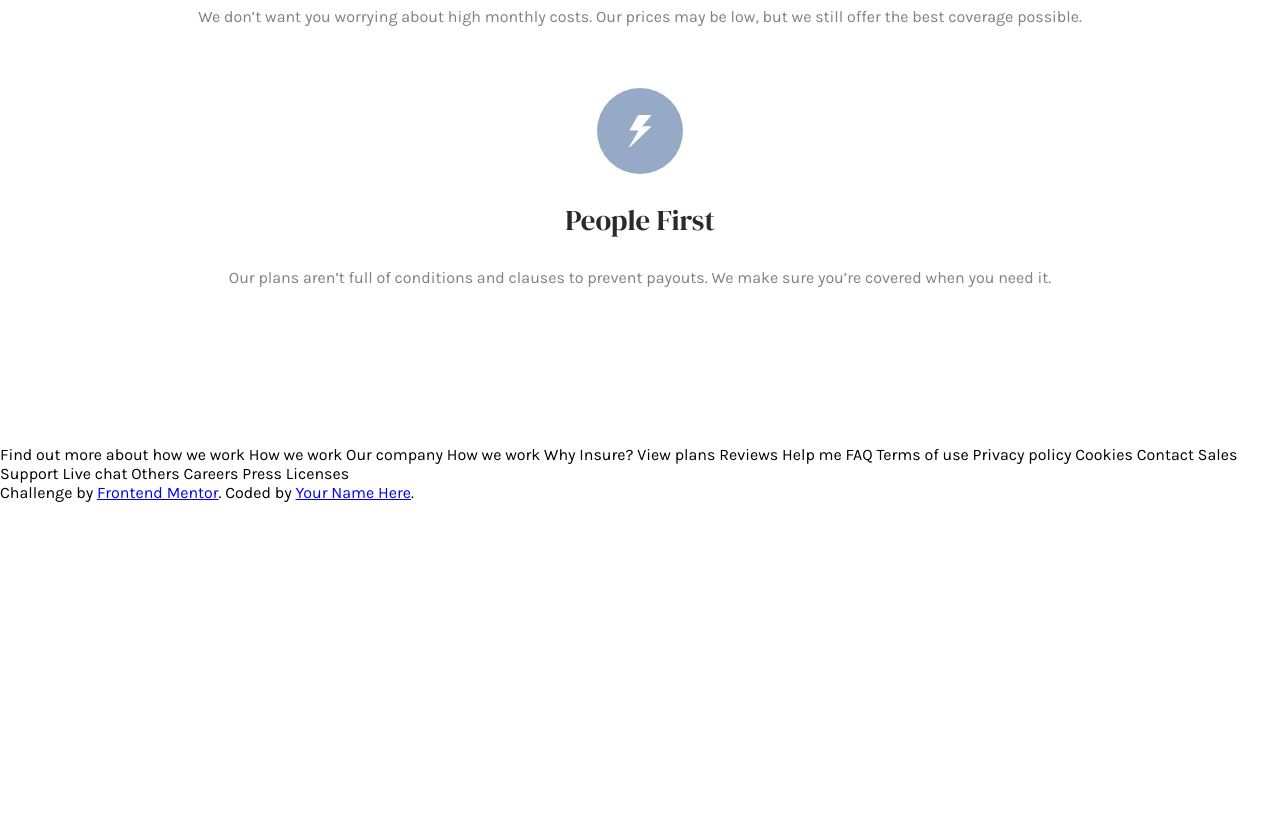
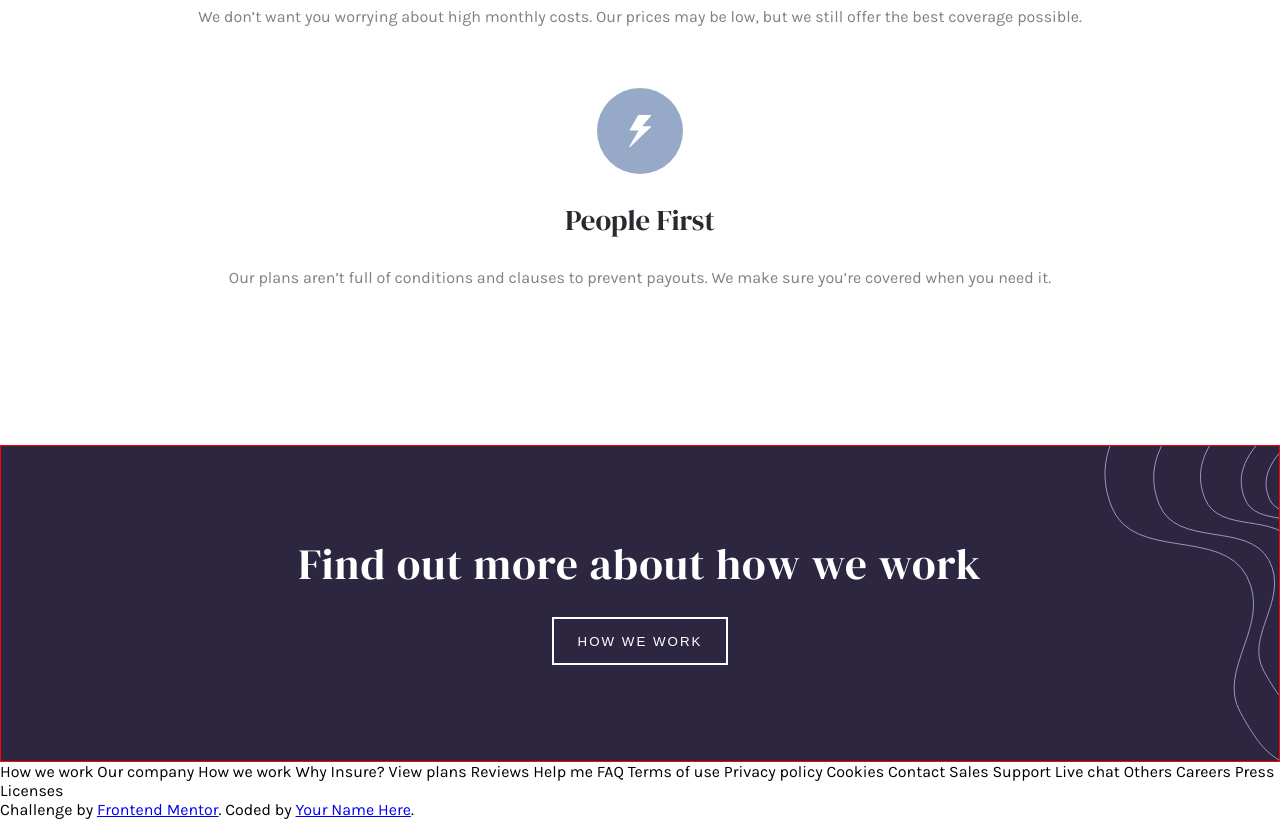
Before and after one commit to silfrido-lab/insure-landing-page-master, a plain HTML site: page index.html in a window 1280 px wide. Shown: the part 1631-2450 px from the top of the page. Before the commit the page ends 2133 px from the top, so only its background shows below. Drawn offline with Linux system fonts and the light colour scheme.

Commit message:
section find

```diff
--- a/index.html
+++ b/index.html
@@ -71,7 +71,7 @@
         </div>
 
     </section>
-    <section class="we">
+    <section class="we ">
         <div class="u-wrapper">
             <h2 class="u-sub">
                 We're different
@@ -103,8 +103,17 @@
         </div>
     </section>
 
+    <section class="find">
+        <div class="find-background">
+            <div class="u-wrapper">
 
-    Find out more about how we work How we work Our company How we work Why Insure? View plans Reviews Help me FAQ Terms of use Privacy policy Cookies Contact Sales Support Live chat Others Careers Press Licenses
+                <h2 class="find-title">Find out more about how we work</h2>
+                <button class="buttom"> <small>How we work</small> </button>
+            </div>
+        </div>
+    </section>
+
+    How we work Our company How we work Why Insure? View plans Reviews Help me FAQ Terms of use Privacy policy Cookies Contact Sales Support Live chat Others Careers Press Licenses
 
     <div class="attribution">
         Challenge by <a href="https://www.frontendmentor.io?ref=challenge" target="_blank">Frontend Mentor</a>. Coded by <a href="#">Your Name Here</a>.
--- a/src/sass/estilos.scss
+++ b/src/sass/estilos.scss
@@ -1,6 +1,7 @@
 @import "./header";
 @import "./hero";
 @import "./we";
+@import "./find";
 :root {
     // ### Primary
     --dark-Violet: rgb(45, 38, 64);
@@ -53,12 +54,6 @@ body {
     // margin-top: 2.5em;
 }
 
-.u-h3 {
-    @extend .u-title;
-    font-size: 1.8em;
-    letter-spacing: 0;
-}
-
 .u-sub {
     @extend .u-title;
     font-weight: 700;
@@ -67,19 +62,19 @@ body {
     position: relative;
     font-size: 2.7em;
     letter-spacing: 0;
+    z-index: 10;
 }
 
-.u-sub::before {
-    content: "";
-    position: absolute;
-    height: 1px;
-    background: var(--vark-Grayish-Violet);
-    width: 42%;
-    // transform: translateX(50%);
-    top: 0;
-    right: 0;
-    left: 0;
-    margin: 0 auto;
+.find-title {
+    @extend .u-title;
+    color: white;
+    margin: 0;
+}
+
+.u-h3 {
+    @extend .u-title;
+    font-size: 1.8em;
+    letter-spacing: 0;
 }
 
 .parrago {
--- /dev/null
+++ b/src/sass/find.scss
@@ -0,0 +1,19 @@
+.find {
+    // border: 1px solid red;
+    text-align: center;
+    background: var(--dark-Violet);
+    &-background {
+        padding: 6em 0;
+        border: 1px solid red;
+        background-image: url(../../images/bg-pattern-how-we-work-mobile.svg);
+        background-position: top right;
+        background-repeat: no-repeat;
+        background-size: contain;
+    }
+    &-title {
+        margin-bottom: 1em;
+    }
+    .buttom {
+        padding: .8em 1.5em;
+    }
+}
--- a/src/sass/header.scss
+++ b/src/sass/header.scss
@@ -8,6 +8,7 @@
     left: 0;
     right: 0;
     //con left y right 0 va a tomar todo el ancho del contenido de vuelta
+    z-index: 100;
     &-content {
         display: flex;
         justify-content: space-between;
--- a/src/sass/we.scss
+++ b/src/sass/we.scss
@@ -1,4 +1,16 @@
 .we {
     text-align: center;
     padding: 6em 0;
+    .u-sub::before {
+        content: "";
+        position: absolute;
+        height: 1px;
+        background: var(--vark-Grayish-Violet);
+        width: 42%;
+        // transform: translateX(50%);
+        top: 0;
+        right: 0;
+        left: 0;
+        margin: 0 auto;
+    }
 }
```
Also changed, not shown: static/css/estilos.css, 1 other file.
